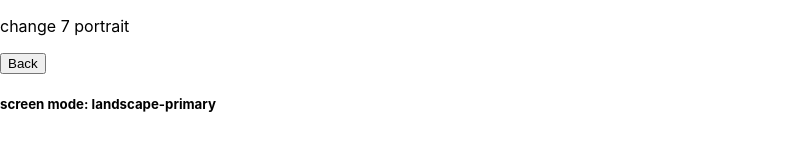
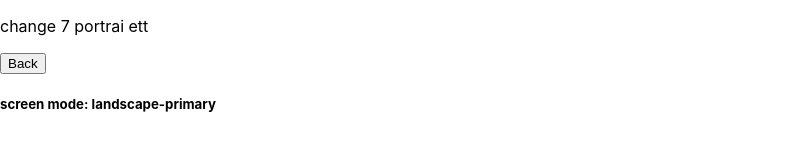
Before and after one commit to NahidAhmed07/react-video-capture, a React (Create React App) app: page / in a window 1280 px wide. Shown: the top 160 px of the page, without its empty margins (0-812 px from the left). Built offline with nearby package versions, Linux system fonts and the light colour scheme.

Commit message:
error solved

```diff
--- a/src/App.js
+++ b/src/App.js
@@ -17,9 +17,13 @@ export default function App() {
     mimeType: "video/webm",
   };
 
-window.screen.orientation.lock("portrait")
-const sct = window.screen.orientation.type
-console.log(sct)
+  try {
+    window.screen.orientation.lock("portrait");
+  } catch (err) {
+    alert("error");
+  }
+  const sct = window.screen.orientation.type;
+  console.log(sct);
   const handleDataAvailable = useCallback(
     ({ data }) => {
       if (data.size > 0) {
@@ -98,7 +102,7 @@ console.log(sct)
   return (
     <Wrapper>
       <div className="top-bar py-2 back-button d-flex justify-content-between px-3">
-        <p>change 7 portrait</p>
+        <p>change 7 portrai ett</p>
         <button className="btn-0 border-1 border-secondary text-white">
           Back
         </button>
@@ -111,9 +115,7 @@ console.log(sct)
           </button>
         )}
 
-
-         <h5> screen mode: {sct}</h5>
-
+        <h5> screen mode: {sct}</h5>
       </div>
 
       <VideoCapture />
@@ -132,9 +134,8 @@ console.log(sct)
           className="stop-btn"
           onClick={() => {
             const spc = navigator.mediaDevices.getSupportedConstraints();
-            const ale  = JSON.stringify(spc)
+            const ale = JSON.stringify(spc);
             navigator.clipboard.writeText(ale);
-
           }}
         >
           copy
```
